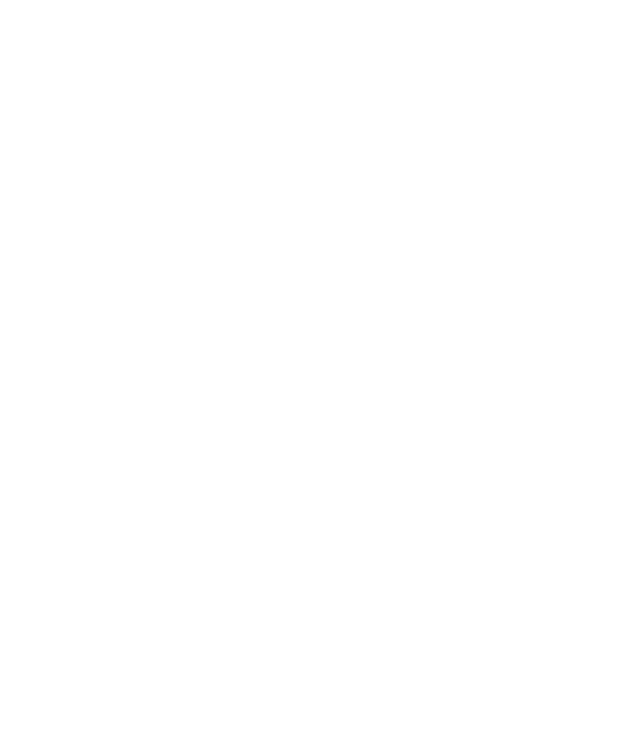
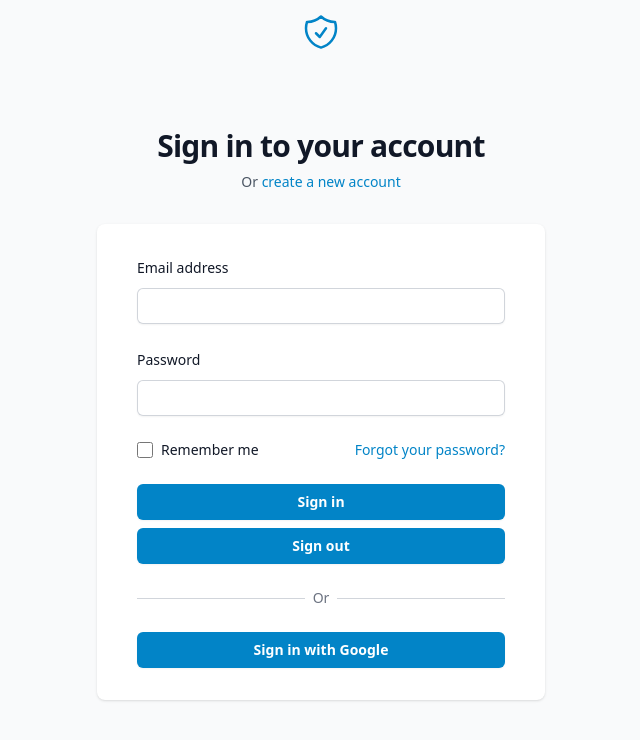
Before and after one commit to avs7/to-do, a React (Vite) app: page /login in a window 1280 px wide. Before the commit this address had no page. Shown: the top 740 px of the page, without its empty margins (319-959 px from the left). Built offline with nearby package versions, Linux system fonts and the light colour scheme.

Commit message:
added footer, worked on auth page

```diff
--- a/index.html
+++ b/index.html
@@ -1,11 +1,11 @@
 <!DOCTYPE html>
-<html lang="en">
+<html lang="en" class="h-full bg-gray-50">
   <head>
     <meta charset="UTF-8" />
     <meta name="viewport" content="width=device-width, initial-scale=1.0" />
     <title>To Do</title>
   </head>
-  <body>
+  <body class="h-full">
     <div id="root"></div>
     <script type="module" src="/src/main.jsx"></script>
   </body>
--- a/src/App.jsx
+++ b/src/App.jsx
@@ -4,12 +4,14 @@
 import Home from './pages/Home'
 import Tasks from './pages/Tasks'
 import Dashboard from './pages/Dashboard'
+import Auth from './components/Auth'
 
 function App() {
   return (
     <BrowserRouter>
       <Routes>
         <Route path='/' element={<Home />} />
+        <Route path='/login' element={<Auth />} />
         <Route path='/main' element={<Layout />}>
           <Route index element={<Dashboard />} />
           <Route path='tasks' element={<Tasks />} />
--- a/src/components/Auth.jsx
+++ b/src/components/Auth.jsx
@@ -5,6 +5,7 @@
   signOut,
 } from 'firebase/auth'
 import { useState } from 'react'
+import Header from './Header'
 
 function Auth() {
   const [login, setLogin] = useState({ email: '', password: '' })
@@ -34,31 +35,125 @@
   }
 
   return (
-    <div className='flex flex-col justify-center pt-6 items-center m-4'>
+    <>
+      <Header />
+      <div className='flex min-h-full flex-col justify-center py-12 sm:px-6 lg:px-8'>
+        <div className='sm:mx-auto sm:w-full sm:max-w-md'>
+          <h2 className='mt-6 text-center text-3xl font-bold tracking-tight text-gray-900'>
+            Sign in to your account
+          </h2>
+          <p className='mt-2 text-center text-sm text-gray-600'>
+            Or{' '}
+            <a href='#' className='font-medium text-sky-600 hover:text-sky-400'>
+              create a new account
+            </a>
+          </p>
+        </div>
+
+        <div className='mt-8 sm:mx-auto sm:w-full sm:max-w-md'>
+          <div className='bg-white px-4 py-8 shadow sm:rounded-lg sm:px-10'>
+            <form className='space-y-6'>
+              <div>
+                <label
+                  htmlFor='email'
+                  className='block text-sm font-medium leading-6 text-gray-900'>
+                  Email address
+                </label>
+                <div className='mt-2'>
                   <input
-        placeholder='Email'
-        onChange={e => setLogin(prev => ({ ...prev, email: e.target.value }))}
+                    name='email'
+                    type='email'
+                    required
+                    onChange={e =>
+                      setLogin(prev => ({ ...prev, email: e.target.value }))
+                    }
+                    className='block w-full rounded-md border-0 py-1.5 text-gray-900 shadow-sm ring-1 ring-inset ring-gray-300 placeholder:text-gray-400 focus:ring-2 focus:ring-inset focus:ring-sky-600 sm:text-sm sm:leading-6'
                   />
+                </div>
+              </div>
+
+              <div>
+                <label
+                  htmlFor='password'
+                  className='block text-sm font-medium leading-6 text-gray-900'>
+                  Password
+                </label>
+                <div className='mt-2'>
                   <input
-        placeholder='Password'
+                    name='password'
+                    type='password'
+                    required
                     onChange={e =>
                       setLogin(prev => ({ ...prev, password: e.target.value }))
                     }
+                    className='block w-full rounded-md border-0 py-1.5 text-gray-900 shadow-sm ring-1 ring-inset ring-gray-300 placeholder:text-gray-400 focus:ring-2 focus:ring-inset focus:ring-sky-600 sm:text-sm sm:leading-6'
                   />
-      <div className='flex flex-col items-center pt-4'>
-        <button className='bg-sky-200 p-2 rounded-lg m-1' onClick={signIn}>
+                </div>
+              </div>
+
+              <div className='flex items-center justify-between'>
+                <div className='flex items-center'>
+                  <input
+                    id='remember-me'
+                    name='remember-me'
+                    type='checkbox'
+                    className='h-4 w-4 rounded border-gray-300 text-sky-600 focus:ring-sky-600'
+                  />
+                  <label
+                    htmlFor='remember-me'
+                    className='ml-2 block text-sm text-gray-900'>
+                    Remember me
+                  </label>
+                </div>
+
+                <div className='text-sm'>
+                  <a
+                    href='#'
+                    className='font-medium text-sky-600 hover:text-sky-400'>
+                    Forgot your password?
+                  </a>
+                </div>
+              </div>
+
+              <div>
+                <button
+                  onClick={signIn}
+                  type='submit'
+                  className='flex w-full justify-center rounded-md bg-sky-600 px-3 py-2 text-sm font-semibold text-white shadow-sm hover:bg-sky-400 focus-visible:outline focus-visible:outline-2 focus-visible:outline-offset-2 focus-visible:outline-sky-600'>
                   Sign in
                 </button>
                 <button
-          className='bg-sky-200 p-2 rounded-lg m-1'
-          onClick={signInWithGoogle}>
+                  onClick={logout}
+                  type='submit'
+                  className='mt-2 flex w-full justify-center rounded-md bg-sky-600 px-3 py-2 text-sm font-semibold text-white shadow-sm hover:bg-sky-400 focus-visible:outline focus-visible:outline-2 focus-visible:outline-offset-2 focus-visible:outline-sky-600'>
+                  Sign out
+                </button>
+              </div>
+            </form>
+
+            <div className='mt-6'>
+              <div className='relative'>
+                <div className='absolute inset-0 flex items-center'>
+                  <div className='w-full border-t border-gray-300' />
+                </div>
+                <div className='relative flex justify-center text-sm'>
+                  <span className='bg-white px-2 text-gray-500'>Or</span>
+                </div>
+              </div>
+
+              <div className='mt-6'>
+                <button
+                  onClick={signInWithGoogle}
+                  type='submit'
+                  className='flex w-full justify-center rounded-md bg-sky-600 px-3 py-2 text-sm font-semibold text-white shadow-sm hover:bg-sky-400 focus-visible:outline focus-visible:outline-2 focus-visible:outline-offset-2 focus-visible:outline-sky-600'>
                   Sign in with Google
-        </button>
-        <button className='bg-rose-400 p-2 rounded-lg m-1' onClick={logout}>
-          Sign Out
                 </button>
               </div>
             </div>
+          </div>
+        </div>
+      </div>
+    </>
   )
 }
 
--- a/src/components/Layout.jsx
+++ b/src/components/Layout.jsx
@@ -2,6 +2,7 @@
 import Header from './Header'
 
 import Navbar from './Navbar'
+import Footer from './footer'
 
 function Layout() {
   return (
@@ -10,6 +11,7 @@
       <div className='p-8'>
         <Navbar />
         <Outlet />
+        <Footer />
       </div>
     </>
   )
--- a/src/pages/NewTask.jsx
+++ b/src/pages/NewTask.jsx
@@ -1,6 +1,7 @@
 import { useState } from 'react'
 import { v4 as uuid } from 'uuid'
 import { addDoc } from 'firebase/firestore'
+import { db, auth } from '../config/firebase'
 import TaskModal from '../components/TaskModal'
 
 function NewTask({ getTasks, tasksCollectionRef, toggleModal, isOpen }) {
@@ -26,6 +27,7 @@
         id: newTask.id,
         priority: newTask.priority,
         title: newTask.title,
+        // userId: auth?.currentUser?.uid,
       })
       toggleModal()
       getTasks()
--- a/tailwind.config.js
+++ b/tailwind.config.js
@@ -1,6 +1,6 @@
 /** @type {import('tailwindcss').Config} */
 export default {
-  content: ["./index.html", "./src/**/*.{js,ts,jsx,tsx}"],
+  content: ['./index.html', './src/**/*.{js,ts,jsx,tsx}'],
   theme: {
     extend: {},
   },
```
Also changed, not shown: src/components/footer.jsx (added, +88 -0 lines). Lines whose indentation alone changed are shown as unchanged.
